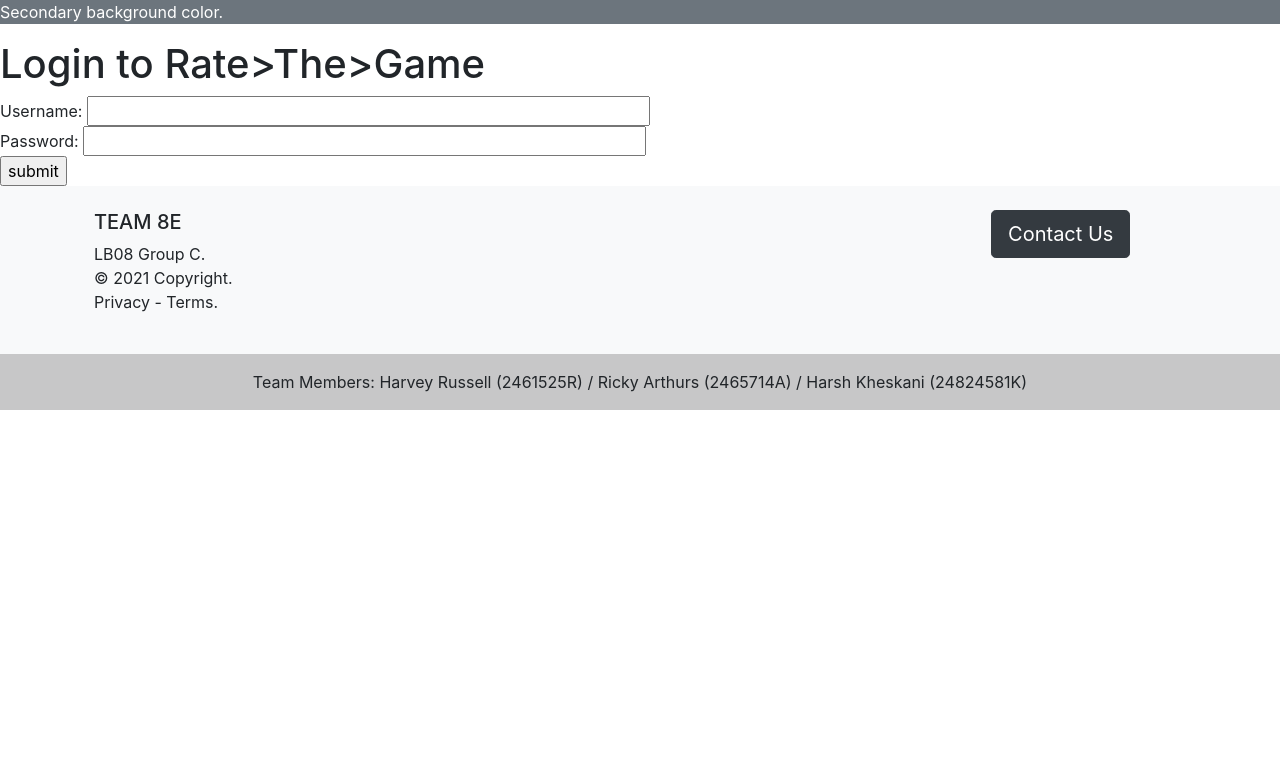
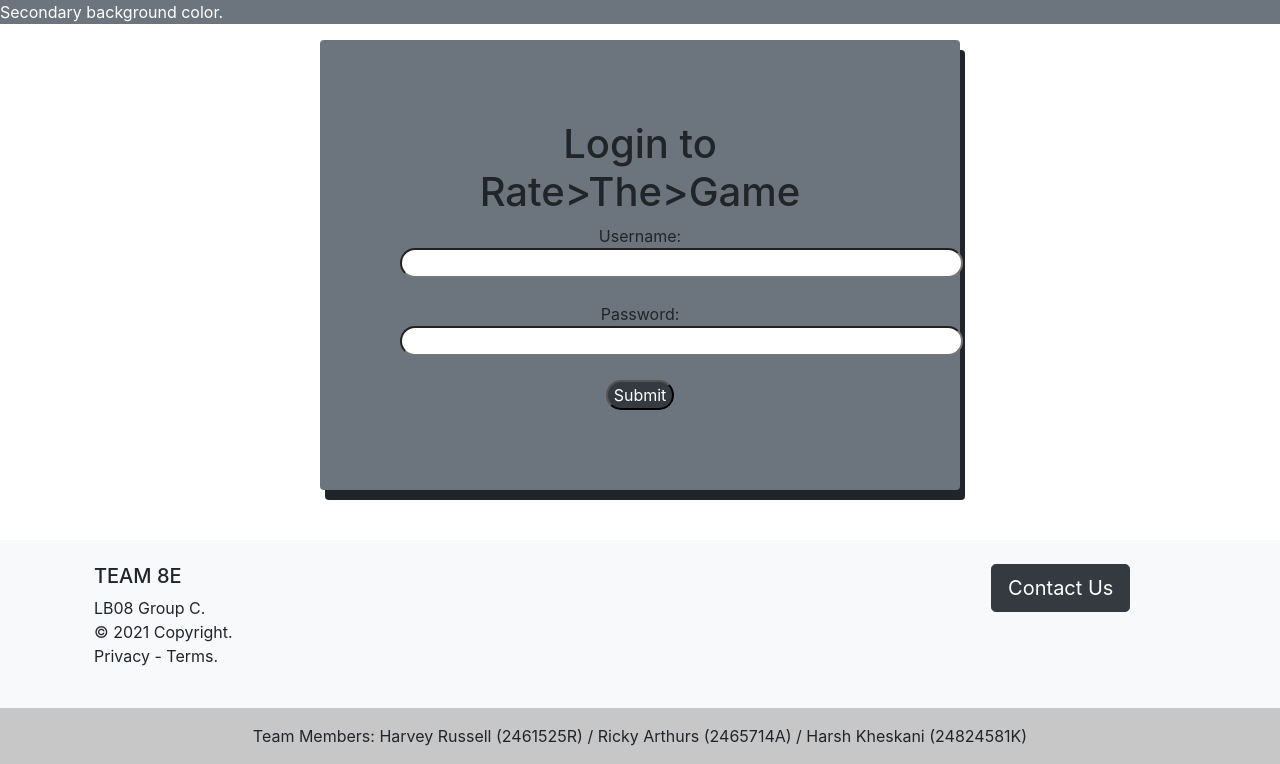
Before and after one commit to harshkheskani/rate_the_game, a Django app: page /rate_the_game_app/login/ in a window 1280 px wide. Shown: the part 90-854 px from the top of the page. Before the commit the page ends 500 px from the top, so only its background shows below. Run offline with Django 3.2, Linux system fonts and the light colour scheme; some libraries are stand-ins or nearby versions.

Commit message:
Added css to make login, register and my account pages look nicer and be more aligned, used a mix of bootstrap and css

```diff
--- a/templates/rate_the_game_app/base.html
+++ b/templates/rate_the_game_app/base.html
@@ -18,7 +18,6 @@
         <a class="navbar-brand" href="#">
         <a href="{% url 'rate_the_game_app:index_page' %}">
 			<img src="{% static 'images/RTGlogo1.png' %}" alt="R > T > G" height=50/></a>
-            <!--Add logo-->
         </a>
         <button class="navbar-toggler" type="button" data-toggle="collapse" data-target="#navbarText" aria-controls="navbarText" aria-expanded="false" aria-label="Toggle navigation">
           <span class="navbar-toggler-icon"></span>
--- a/templates/rate_the_game_app/login.html
+++ b/templates/rate_the_game_app/login.html
@@ -6,13 +6,18 @@
 {% endblock %}
 
 {% block body_block %}
-<h1>Login to Rate>The>Game</h1>
-<form id="login_form" method="post" action="{% url 'rate_the_game_app:login' %}">
+<div class="bg-secondary rounded" style="margin:auto; width:50%; border:3px; padding: 80px; margin-bottom: 50px; box-shadow: 5px 10px;">
+<h1 style="text-align:center;">Login to Rate>The>Game</h1>
+<form id="login_form" method="post" action="{% url 'rate_the_game_app:login' %}" style="text-align:center;">
 	{% csrf_token %}
-	Username: <input type="text" name="username" value="" size="50" />
+	Username: <input class="rounded-pill" type="text" name="username" value="" size="50" />
 	<br />
-	Password: <input type="password" name="password" value="" size="50" />
 	<br />
-	<input type="submit" value="submit" />
+	Password: <input class="rounded-pill" type="password" name="password" value="" size="50" />
+	<br />
+	<br />
+	<input class="rounded-pill" type="submit" value="Submit" style="background-color:#343a40; color:white;"/>
 </form>
+</div>
+
 {% endblock %}
```
Also changed, not shown: templates/rate_the_game_app/my_account.html (+16 -7 lines), templates/rate_the_game_app/register.html (+5 -3 lines).
